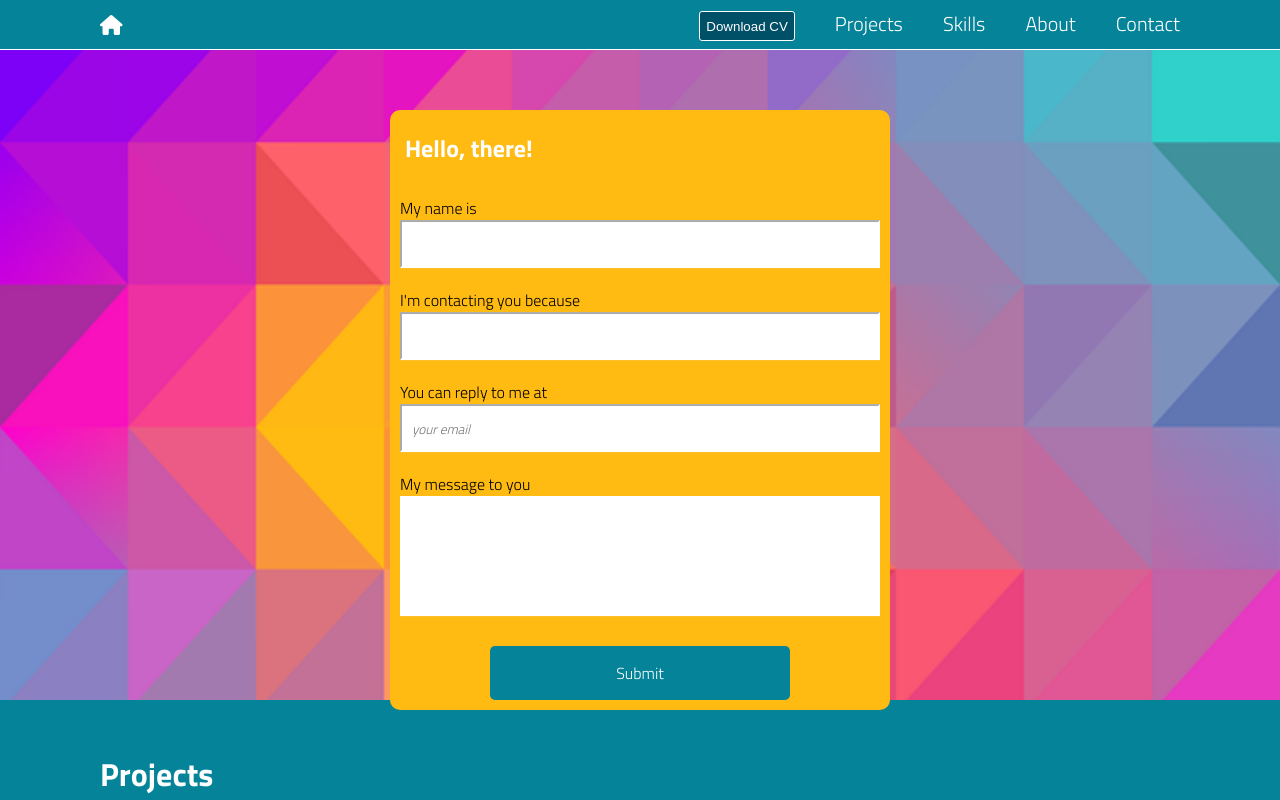
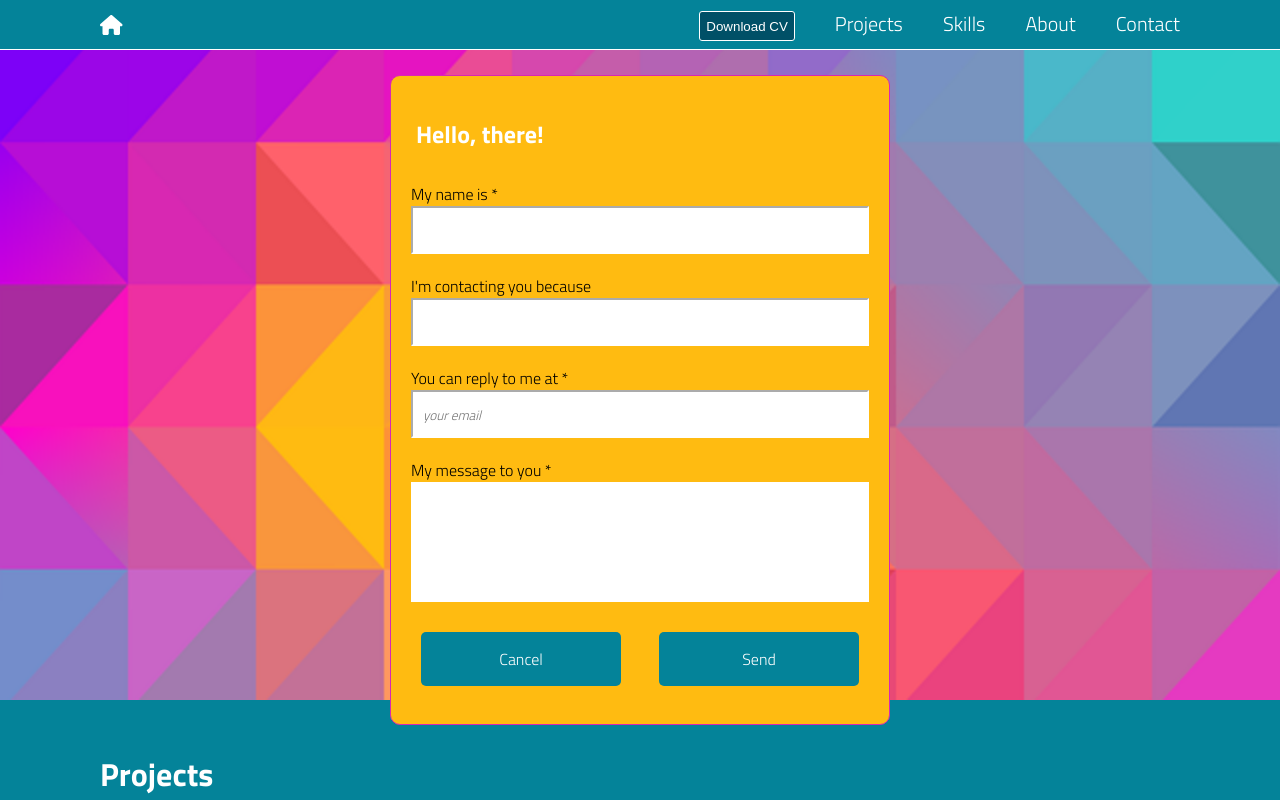
Before and after one commit to queuing4oranges/portfolio, a React (Create React App) app: page / in a window 1280 px wide. Both pictures are taken after a click on the button "Get in touch". Shown: the top 800 px of the page. Built offline with nearby package versions, Linux system fonts and the light colour scheme; data requests are answered from the project's data file.

Commit message:
send mail over modal

```diff
--- a/src/components/Hero.js
+++ b/src/components/Hero.js
@@ -1,27 +1,35 @@
 import Modal from "./Modal";
 import { useState } from "react";
+import { useEffect } from "react";
 
 const Hero = () => {
     const [openModal, setOpenModal] = useState(false);
 
-    const handleClick = () =>{
+    const showModal = () => {
         setOpenModal(true)
     }
 
+    const hideModal = () => {
+        setOpenModal(false)
+
+    }
 
     return (
 
-    <div className="hero__image" id="home">
+    <div
+    className="hero__image" id="home">
 
     {openModal &&
-             <Modal hideModal={setOpenModal}/>}
+        <Modal
+        hideModal={hideModal}/>}
+
         <div className="hero__text">
             <h1 className="hero__title">Hi, I am <br/>Katja Zenker</h1>
             <p className="hero__par">And I'm a Web Developer</p>
                     <button
                         type="button"
                         className="button bouncy"
-                        onClick={() =>handleClick()}
+                        onClick={() =>showModal()}
                         >Get in touch</button>
 
 
--- a/src/components/Modal.js
+++ b/src/components/Modal.js
@@ -1,10 +1,8 @@
-
-
 import React, { useState } from 'react';
 import { send } from 'emailjs-com';
 
 
-function Modal() {
+function Modal({ hideModal }) {
     const [openModal, setOpenModal] = useState(true);
     const [toSend, setToSend] = useState({
         namefrom: '',
@@ -13,7 +11,7 @@ function Modal() {
         message: ''
     })
 
-    const onSubmit = (e) => {
+    const handleSubmit = (e) => {
         e.preventDefault();
         send(
             'service_hzahxgj',
@@ -21,6 +19,7 @@ function Modal() {
             toSend,
             'hGPQvp50oflM09nyO'
         )
+        hideModal();
     }
 
     const handleChange = (e) => {
@@ -32,16 +31,17 @@ function Modal() {
     // <div className="modalBackground">
         <div className="modalContainer">
 
-                <form onSubmit={onSubmit} className="contact__form">
+                <form onSubmit={handleSubmit} className="contact__form">
 
                 <h2 className="form__title">Hello, there!</h2>
                 <label>
-                    <span>My name is</span>
+                    <span>My name is *</span>
                     <input
                     type="text"
                     name="namefrom"
                     value={toSend.namefrom}
-                    onChange={handleChange} />
+                    onChange={handleChange}
+                    required />
                 </label>
                 <label>
                     <span>I'm contacting you because</span>
@@ -53,17 +53,18 @@ function Modal() {
                 </label>
 
                 <label>
-                    <span>You can reply to me at</span>
+                    <span>You can reply to me at *</span>
                     <input
                     placeholder="your email"
                     type="text"
                     name="replyto"
                     value={toSend.replyto}
-                    onChange={handleChange} />
+                    onChange={handleChange}
+                    required />
                 </label>
 
                 <label>
-                    <span>My message to you</span>
+                    <span>My message to you *</span>
                     <textarea
                     className="textarea"
                     id=""
@@ -71,13 +72,21 @@ function Modal() {
                     rows="10"
                     name="message"
                     value={toSend.message}
-                    onChange={handleChange}></textarea>
+                    onChange={handleChange}
+                    required>
+                    </textarea>
                 </label>
                 <div className="btn__cont">
                     <button
                     type='submit'
-                    onClick={() => setOpenModal(false)}
-                    className="contact__button">Submit</button>
+                    onClick={hideModal}
+                    className="contact__button cancel">Cancel
+                    </button>
+                    <button
+                    type='submit'
+                    className="contact__button">Send
+                    </button>
+
                 </div>
             </form>
         </div>
--- a/src/scss/modal.scss
+++ b/src/scss/modal.scss
@@ -42,9 +42,10 @@ html {
     background-color: #ffbb11;
     border-radius: 10px;
     width: 500px;
-    height: 600px;
+    height: 650px;
     margin: auto;
-
+    border: 1px solid #d828b2;
+    padding: 10px;
 }
 
 .contact__button {
@@ -55,39 +56,26 @@ html {
     padding: 15px 32px;
     text-align: center;
     text-decoration: none;
-    // display: inline-block;
     font-size: 16px;
-    width: 300px;
+    width: 200px;
     font-family: "Titillium Web",
         Arial,
         Helvetica,
         sans-serif;
+
 }
 
 .form__title{
     color: white;
-    padding: 20px 0 0 15px;
-}
-
-.contact__button {
-    color: white;
+    padding: 10px 0 0 15px;
 }
 
 .btn__cont {
     display: flex;
-    justify-content: center;
+    justify-content: space-between;
     padding: 20px;
+
 }
-
-// .modalBackground{
-//     position: relative;
-//     display: flex;
-//     justify-content: center;
-//     align-items: center;
-//     margin: auto;
-//     width: 100%;
-
-// }
 
 .modalContainer{
     position: fixed;
@@ -96,15 +84,4 @@ html {
     transform: translate(-50%, -50%);
     z-index: 99;
 
-
 }
-
-
-// .modalBackground{
-//     position: relative;
-//     display: flex;
-//     justify-content: center;
-//     align-items: center;
-//     margin: auto;
-//     width: 100%;
-// }
```
